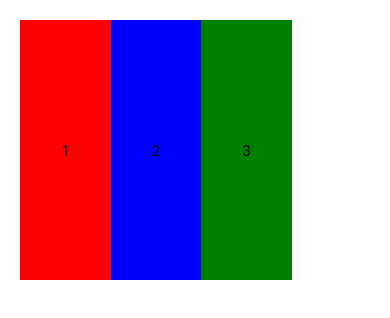
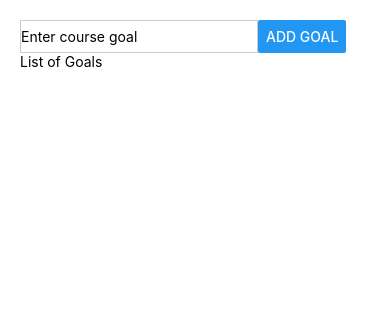
Before and after one commit to fahadtahir1/AwesomeProjectRnTs, a React Native app: screen / in a window 390 px wide. Shown: the top 318 px of the page. Built offline with nearby package versions, Linux system fonts and the light colour scheme.

Commit message:
Kickstart Mock Goals App

```diff
--- a/App.tsx
+++ b/App.tsx
@@ -9,33 +9,13 @@ const App = () => {
 
   return (
     <View style={styles.appContainer}>
-      <View
-        style={{
-          backgroundColor: 'red',
-          flex: 1,
-          justifyContent: 'center',
-          alignItems: 'center'
-        }}>
-        <Text>1</Text>
-      </View>
-      <View
-        style={{
-          backgroundColor: 'blue',
-          flex: 1,
-          justifyContent: 'center',
-          alignItems: 'center'
-        }}>
-        <Text>2</Text>
-      </View>
-      <View
-        style={{
-          backgroundColor: 'green',
-          flex: 1,
-          justifyContent: 'center',
-          alignItems: 'center'
-        }}>
-        <Text>3</Text>
-      </View>
+     <View style={styles.inputContainer}>
+      <TextInput style={styles.textInput} placeholder='Enter course goal'/>
+      <Button title='Add Goal'/>
+     </View>
+     <View>
+      <Text>List of Goals</Text>
+     </View>
     </View>
   );
 };
@@ -43,11 +23,15 @@ const App = () => {
 const styles = StyleSheet.create({
   appContainer: {
     padding: 20,
+  },
+  inputContainer:{
     flexDirection: 'row',
-    width: '80%',
-    height: 300,
-    justifyContent: 'space-between',
-    alignItems: 'stretch',
+    marginRight: 10,
+  },
+  textInput: {
+    borderColor: '#cccccc',
+    borderWidth: 1,
+    width: '70%',
   },
 });
 
```
